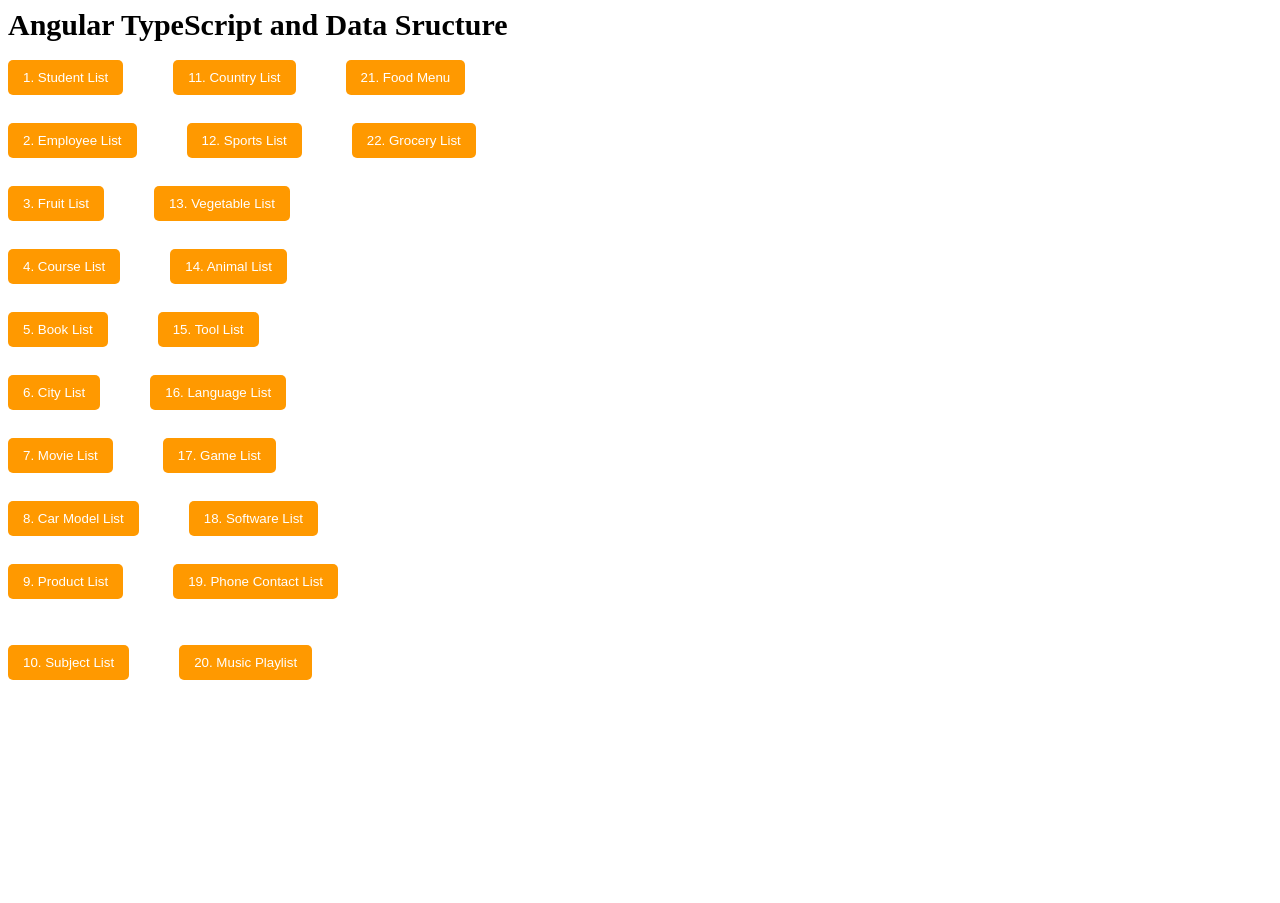
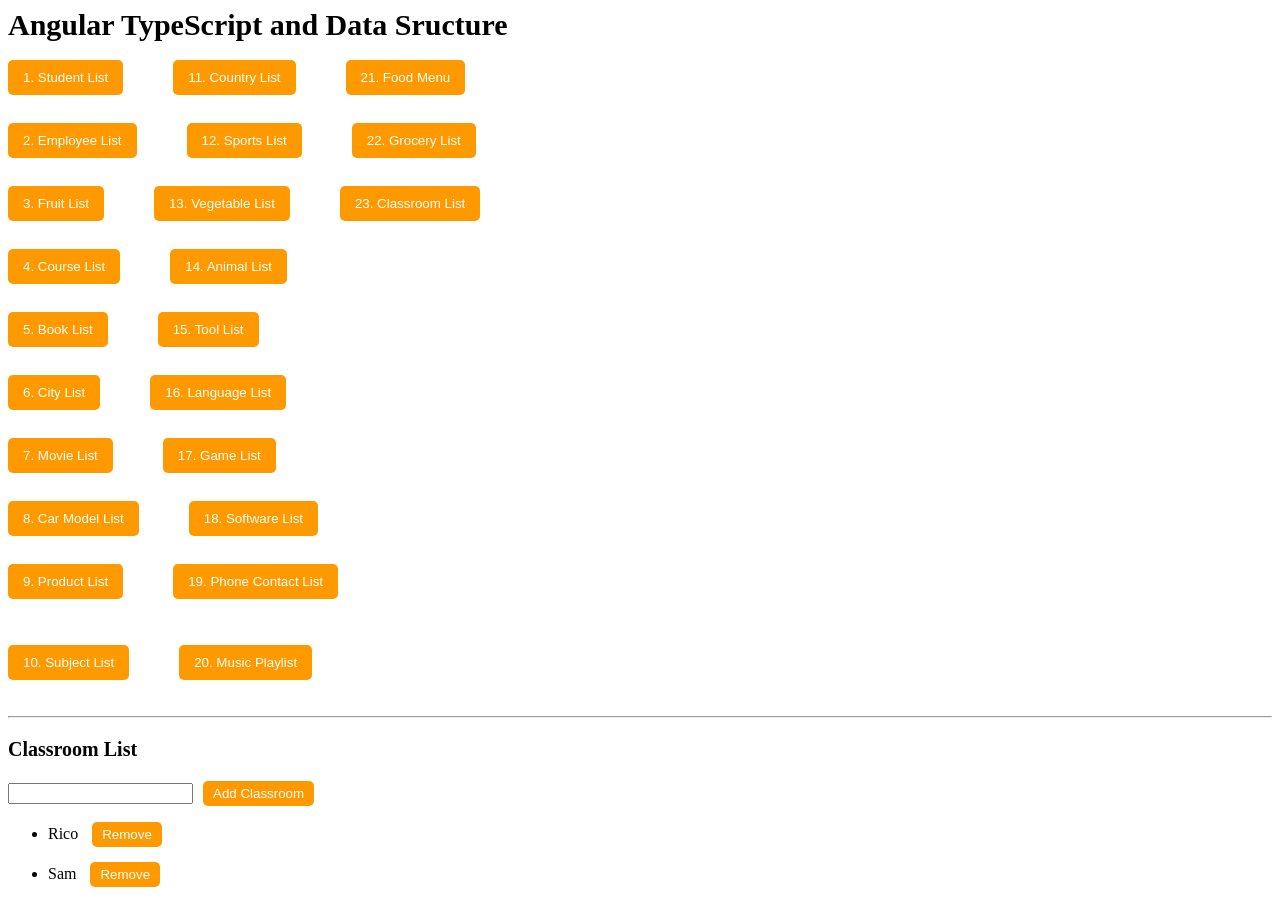
Before and after one commit to ricoparico/TypeScript-and-data-structures, an Angular app: page /classroomlist in a window 1280 px wide. Before the commit this address led to /. Before the commit the page ends 800 px from the top, so only its background shows below. Built offline with nearby package versions, Linux system fonts and the light colour scheme.

Commit message:
No.23 Classroom List

```diff
--- a/src/app/app-routing.module.ts
+++ b/src/app/app-routing.module.ts
@@ -23,6 +23,7 @@ import { PhonecontactlistComponent } from './components/phonecontactlist/phoneco
 import { MusicplaylistComponent } from './components/musicplaylist/musicplaylist.component';
 import { FoodmenuComponent } from './components/foodmenu/foodmenu.component';
 import { GrocerylistComponent } from './components/grocerylist/grocerylist.component';
+import { ClassroomlistComponent } from './components/classroomlist/classroomlist.component';
 
 const routes: Routes = [
   {path: "", component: LandingpageComponent},
@@ -47,7 +48,8 @@ const routes: Routes = [
   {path: "phonecontactlist", component: PhonecontactlistComponent},
   {path: "musicplaylist", component: MusicplaylistComponent},
   {path: "foodmenu", component: FoodmenuComponent},
-  {path: "grocerylist", component: GrocerylistComponent}
+  {path: "grocerylist", component: GrocerylistComponent},
+  {path: "classroomlist", component: ClassroomlistComponent}
 ];
 
 @NgModule({
--- a/src/app/app.component.html
+++ b/src/app/app.component.html
@@ -14,6 +14,7 @@
 
 <button routerLink="fruitlist">3. Fruit List</button>
 <button routerLink="vegetablelist">13. Vegetable List</button>
+<button routerLink="classroomlist">23. Classroom List</button>
 
 <br><br>
 
--- a/src/app/app.module.ts
+++ b/src/app/app.module.ts
@@ -29,6 +29,7 @@ import { PhonecontactlistComponent } from './components/phonecontactlist/phoneco
 import { MusicplaylistComponent } from './components/musicplaylist/musicplaylist.component';
 import { FoodmenuComponent } from './components/foodmenu/foodmenu.component';
 import { GrocerylistComponent } from './components/grocerylist/grocerylist.component';
+import { ClassroomlistComponent } from './components/classroomlist/classroomlist.component';
 
 @NgModule({
   declarations: [
@@ -55,7 +56,8 @@ import { GrocerylistComponent } from './components/grocerylist/grocerylist.compo
     PhonecontactlistComponent,
     MusicplaylistComponent,
     FoodmenuComponent,
-    GrocerylistComponent
+    GrocerylistComponent,
+    ClassroomlistComponent
   ],
   imports: [
     BrowserModule,
--- /dev/null
+++ b/src/app/components/classroomlist/classroomlist.component.css
@@ -0,0 +1,21 @@
+p {
+    font-size: 20px;
+    font-weight: bold;
+}
+button{
+    background-color: #ff9900;
+    color: white;
+    border: none;
+    border-radius: 5px;
+    padding: 5px 10px;
+    cursor: pointer;
+    transition: background-color o.3s ease;
+    margin-left: 10px;
+}
+
+button:hover{
+    background-color: #ffd000;
+}
+li{
+    margin-bottom: 15px;
+    }
--- /dev/null
+++ b/src/app/components/classroomlist/classroomlist.component.html
@@ -0,0 +1,12 @@
+<hr>
+<p>Classroom List</p>
+
+<input type="text" [(ngModel)]="class"/>
+
+<button (click)="addClasses()">Add Classroom</button>
+
+<ul>
+    <li *ngFor="let class of classList; let c = index">
+        {{ class }} <button (click)="removeItem(c)">Remove</button>
+    </li>
+</ul>
--- /dev/null
+++ b/src/app/components/classroomlist/classroomlist.component.ts
@@ -0,0 +1,21 @@
+import { Component } from '@angular/core';
+
+@Component({
+  selector: 'app-classroomlist',
+  templateUrl: './classroomlist.component.html',
+  styleUrl: './classroomlist.component.css'
+})
+export class ClassroomlistComponent {
+  classList: string[]=["Rico", "Sam"];
+  class: string="";
+
+  addClasses(){
+    if (this.class){
+      this.classList.push(this.class);
+      this.class="";
+    }
+  }
+  removeItem(index: number) {
+    this.classList.splice(index, 1);
+  }
+}
```
Also changed, not shown: 1 other file (tests, documents, lock files or other folders).
